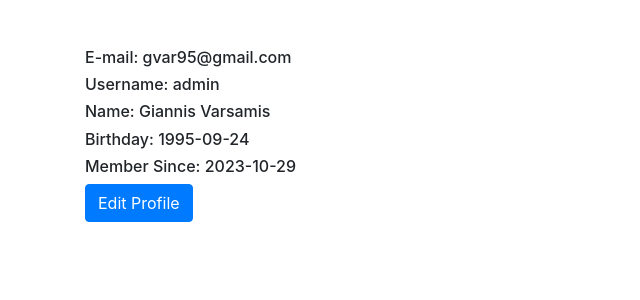
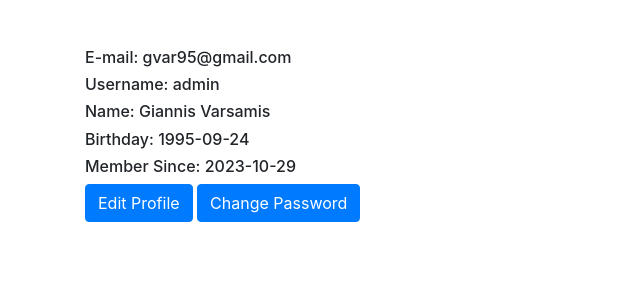
Before and after one commit to cerclz/CodePartner, a Flask app: page /profile in a window 1280 px wide. Shown: the part 56-356 px from the top of the page, without its empty margins (0-640 px from the left). Run offline with Flask 3, Linux system fonts and the light colour scheme; a user stored in the database is signed in.

Commit message:
added regex support on registration

```diff
--- a/app.py
+++ b/app.py
@@ -4,6 +4,7 @@ from flask_session import Session
 from werkzeug.security import generate_password_hash, check_password_hash
 from datetime import date
 import sqlite3
+import re
 
 # Configure Application
 app = Flask(__name__)
@@ -12,6 +13,10 @@ app = Flask(__name__)
 app.config["SESSION_PERMANENT"] = False
 app.config['SESSION_TYPE'] = 'filesystem'
 Session(app)
+
+# Regular expressions for username and password validation
+username_regex = r'^[a-zA-Z0-9_-]{3,20}$'
+password_regex = r'^.{6,}$'
 
 # Connect to database
 conn = sqlite3.connect('codepartner.db', check_same_thread=False)
@@ -28,14 +33,13 @@ def register():
     # Check if method is POST
     if request.method == "POST":
         # Check if the user filled the form
-        if not user_email:
-            return("No email")
-        elif not username:
-            return("No username")
-        elif not user_password:
-            return("No password")
-        elif user_password != confirmation:
-            return("Passwords do not match")
+        if not user_email or not username or not user_password or user_password != confirmation:
+            flash("An error occurred while processing your registration.", 'error')
+            return render_template("register.html")
+
+        # Check if form meets regex
+        if not re.match(username_regex, username) or not re.match(password_regex, user_password):
+            return("Not a valid username or password")
 
         # Generate password hash for the user
         password_hash = generate_password_hash(user_password)
@@ -50,7 +54,7 @@ def register():
             conn.commit()
 
         # Send an alert if successful
-        flash("Account successfully created!")
+        flash("Welcome aboard! Your account has been created.")
 
     return render_template("register.html")
 
--- a/static/styles.css
+++ b/static/styles.css
@@ -9,3 +9,7 @@
 #textform{
     display: none;
 }
+
+.error {
+    color: red
+}
--- a/templates/layout.html
+++ b/templates/layout.html
@@ -44,13 +44,15 @@
             </div>
         </nav>
 
-        {% if get_flashed_messages() %}
+        {% with messages = get_flashed_messages(with_categories=true) %}
             <header>
-                <div class="alert alert-primary mb-0 text-center" role="alert">
-                    {{ get_flashed_messages() | join(" ") }}
+                <div class="alert-primary mb-0 text-center" role="alert">
+                    {% for category, message in messages %}
+                        <div class="{{ category }}">{{ message }}</div>
+                    {% endfor %}
                 </div>
             </header>
-        {% endif %}
+        {% endwith %}
 
 
         <main class="container py-5">
--- a/templates/profile.html
+++ b/templates/profile.html
@@ -6,4 +6,5 @@
     <h6>Birthday: {{rows[0][4]}}</h6>
     <h6>Member Since: {{rows[0][5]}}</h6>
     <button type="button" class="btn btn-primary"><a class="white-link" href="/edit_profile">Edit Profile</a></button>
+    <button type="button" class="btn btn-primary"><a class="white-link" href="/password_change">Change Password</a></button>
 {% endblock %}
```
Also changed, not shown: templates/register.html (+7 -4 lines), README.md (added), codepartner.db, 3 other files.
